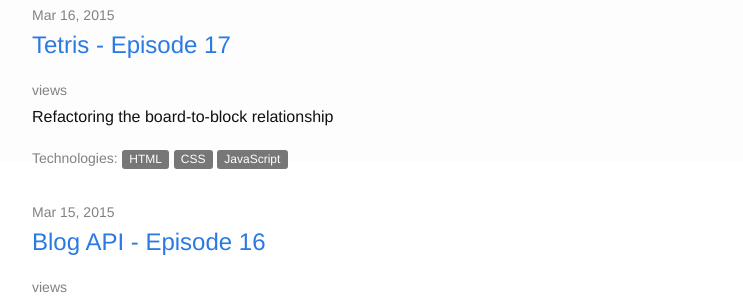
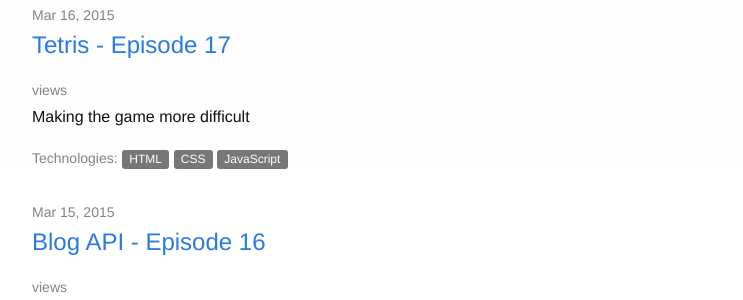
Before and after one commit to SnareChops/SnareChops.github.io, a Jekyll site: the page built from index.html, in a window 1280 px wide and 900 px high, scrolled down 586 px. Shown: the part 152-452 px from the top of the window, without its empty margins (268-1011 px from the left). Built offline with Jekyll 4.4.1, drawn with Linux system fonts in a browser that asks for light colours.

Commit message:
Update 2015-03-16-tetris-episode-17.markdown

```diff
--- a/_posts/2015-03-16-tetris-episode-17.markdown
+++ b/_posts/2015-03-16-tetris-episode-17.markdown
@@ -4,7 +4,7 @@
 date:   2015-03-16
 category: series
 tags: tetris series
-description: Refactoring the board-to-block relationship
+description: Making the game more difficult
 postid: 310a78f0-f248-fd36-d86d-7f5e0f7dac64
 technologies:
 - HTML
@@ -12,7 +12,7 @@
 - JavaScript
 ---
 
-Tetris is back! This time we refactor the board-to-block relationship from an array that will only ever have 1 item in it, to a simple property. Since that really how we're using it anyways.
+Tetris is back! It's time to start finishing off the missing pieces for the base game. Today we're going to tackle getting the block to slowly increase speed over time
 
 <video style="width:100%;" controls>
 	<source src="http://videos.quarrantine.com:8000?name=tetris17.mp4" type="video/mp4">
```
